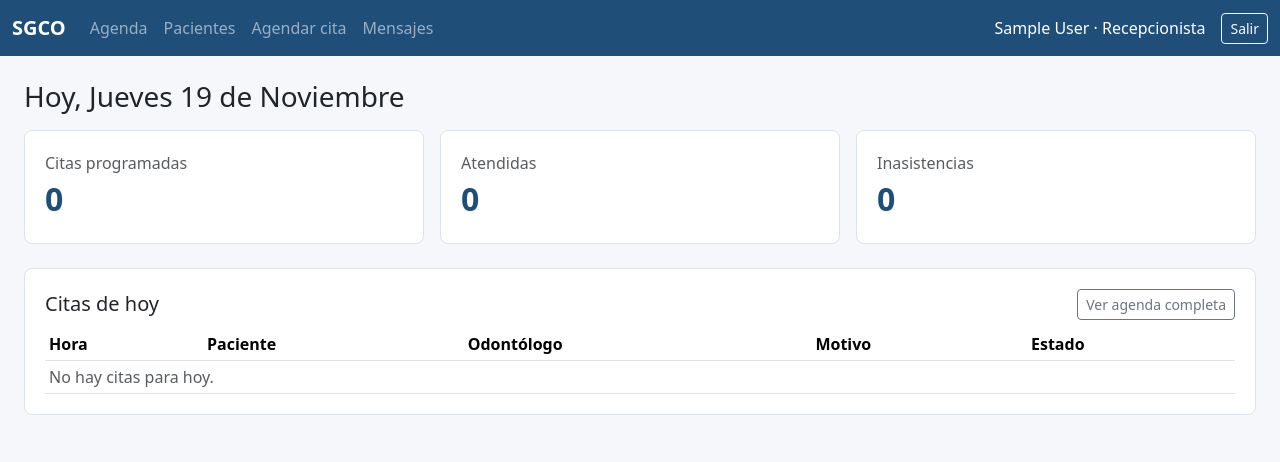
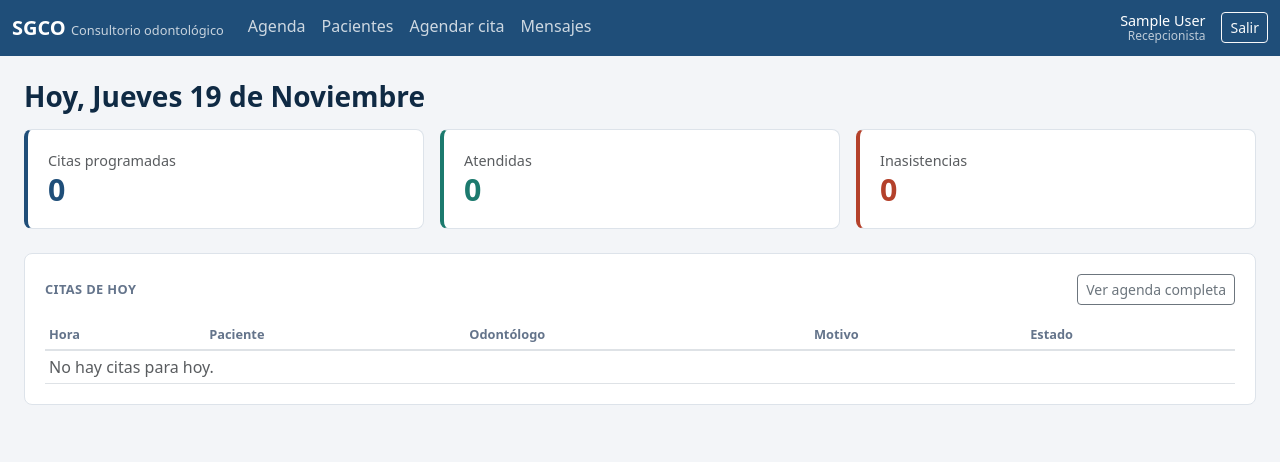
Before and after one commit to Esteban1532/sgco, a Django app: page / in a window 1280 px wide. Shown: the top 462 px of the page. Run offline with Django 5.2, Linux system fonts and the light colour scheme; the visitor is signed in with stand-in values (Sample User, id 1); data comes from the database, SQL or seed files in the repository; data that the repository does not hold is empty; some libraries are stand-ins or nearby versions.

Commit message:
Mejorar el diseño de las pantallas
- Menú con la sección activa marcada y el rol del usuario aparte.
- Agenda del día: tarjetas de cita con borde por estado, conteo de
  citas por odontólogo y filtro que ya no corta el texto (EH-01, 6).
- Cifras con color en inicio, plan de tratamiento y reportes.
- Pasos numerados en Agendar cita y tablas más legibles.
- Agendar desde la ficha del paciente ya no muestra errores antes de
  escribir, y la fecha viene con el día de hoy.

Co-Authored-By: Claude Opus 5.5 <noreply@anthropic.com>

```diff
--- a/sgco/apps/agenda/forms.py
+++ b/sgco/apps/agenda/forms.py
@@ -13,13 +13,13 @@ class BuscarFranjaForm(forms.Form):
 
     paciente = forms.ModelChoiceField(label='Paciente', queryset=Paciente.objects.all())
     odontologo = forms.ModelChoiceField(label='Odontólogo', queryset=Odontologo.objects.filter(is_active=True))
-    fecha = forms.DateField(label='Fecha', widget=forms.DateInput(attrs={'type': 'date'}))
+    fecha = forms.DateField(label='Fecha', widget=forms.DateInput(attrs={'type': 'date'}, format='%Y-%m-%d'))
     duracion_min = forms.TypedChoiceField(label='Duración', choices=DURACIONES, coerce=int, initial=30)
     motivo = forms.CharField(label='Motivo', max_length=200)
 
 
 class ReprogramarForm(forms.Form):
-    fecha = forms.DateField(label='Nueva fecha', widget=forms.DateInput(attrs={'type': 'date'}))
+    fecha = forms.DateField(label='Nueva fecha', widget=forms.DateInput(attrs={'type': 'date'}, format='%Y-%m-%d'))
     motivo = forms.CharField(label='Motivo del cambio', max_length=200)
 
 
--- a/sgco/apps/agenda/templates/agenda/nueva.html
+++ b/sgco/apps/agenda/templates/agenda/nueva.html
@@ -5,14 +5,14 @@
 <div class="row g-3">
   <div class="col-lg-5">
     <form method="get" class="tarjeta" novalidate>
-      <p class="text-muted small mb-3">1. Datos de la cita</p>
+      <h2 class="h6"><span class="paso">1</span>Datos de la cita</h2>
       {% include 'campos.html' %}
       <button class="btn btn-sgco w-100">Ver horas libres</button>
     </form>
   </div>
   <div class="col-lg-7">
     <div class="tarjeta">
-      <p class="text-muted small mb-3">2. Elija la hora</p>
+      <h2 class="h6"><span class="paso">2</span>Elija la hora</h2>
       {% if franjas is None %}
         <p class="text-muted mb-0">Complete los datos para ver las horas libres del odontólogo.</p>
       {% elif franjas %}
--- a/sgco/apps/agenda/views.py
+++ b/sgco/apps/agenda/views.py
@@ -49,7 +49,9 @@ def nueva(request):
     """Agendar cita en una sola pantalla: datos, franjas libres y confirmación (RF06, RF07, RNF08)."""
     servicio = AgendaService()
     datos_iniciales = {'paciente': request.GET.get('paciente'), 'fecha': timezone.localdate(), 'duracion_min': 30}
-    form = BuscarFranjaForm(request.POST or request.GET or None, initial=datos_iniciales)
+    # Si solo llega ?paciente= (botón Agendar de la ficha), el formulario se muestra sin errores.
+    busqueda = request.GET if 'odontologo' in request.GET else None
+    form = BuscarFranjaForm(request.POST or busqueda, initial=datos_iniciales)
     franjas = None
     if form.is_bound and form.is_valid():
         d = form.cleaned_data
--- a/sgco/apps/cuentas/templates/cuentas/ingresar.html
+++ b/sgco/apps/cuentas/templates/cuentas/ingresar.html
@@ -3,7 +3,7 @@
 {% block contenido %}
 <div class="login">
   <div class="text-center mb-4">
-    <div class="display-6 fw-bold" style="color:#1f4e79">SGCO</div>
+    <div class="marca">SGCO</div>
     <div class="text-muted">Sistema de Gestión del Consultorio Odontológico</div>
   </div>
   <form method="post" class="tarjeta">
--- a/sgco/apps/cuentas/templates/cuentas/inicio.html
+++ b/sgco/apps/cuentas/templates/cuentas/inicio.html
@@ -3,13 +3,13 @@
 {% block contenido %}
 <h1 class="h3 mb-3">Hoy, {{ hoy|date:"l j \d\e F" }}</h1>
 <div class="row g-3 mb-4">
-  <div class="col-md-4"><div class="tarjeta"><div class="text-muted">Citas programadas</div><div class="cifra">{{ programadas }}</div></div></div>
-  <div class="col-md-4"><div class="tarjeta"><div class="text-muted">Atendidas</div><div class="cifra">{{ atendidas }}</div></div></div>
-  <div class="col-md-4"><div class="tarjeta"><div class="text-muted">Inasistencias</div><div class="cifra">{{ inasistencias }}</div></div></div>
+  <div class="col-md-4"><div class="tarjeta tarjeta-cifra"><div class="text-muted">Citas programadas</div><div class="cifra">{{ programadas }}</div></div></div>
+  <div class="col-md-4"><div class="tarjeta tarjeta-cifra verde"><div class="text-muted">Atendidas</div><div class="cifra">{{ atendidas }}</div></div></div>
+  <div class="col-md-4"><div class="tarjeta tarjeta-cifra rojo"><div class="text-muted">Inasistencias</div><div class="cifra">{{ inasistencias }}</div></div></div>
 </div>
 <div class="tarjeta">
-  <div class="d-flex justify-content-between align-items-center mb-2">
-    <h2 class="h5 mb-0">{% if user.es_odontologo %}Mi agenda de hoy{% else %}Citas de hoy{% endif %}</h2>
+  <div class="d-flex justify-content-between align-items-center mb-3">
+    <h2 class="h6 mb-0">{% if user.es_odontologo %}Mi agenda de hoy{% else %}Citas de hoy{% endif %}</h2>
     <a href="{% url 'agenda:dia' %}" class="btn btn-sm btn-outline-secondary">Ver agenda completa</a>
   </div>
   <table class="table table-sm align-middle mb-0">
--- a/sgco/apps/historia_clinica/templates/historia_clinica/ver.html
+++ b/sgco/apps/historia_clinica/templates/historia_clinica/ver.html
@@ -29,7 +29,7 @@
     <div class="tarjeta">
       <h2 class="h6 text-muted">Evoluciones</h2>
       {% for e in evoluciones %}
-        <div class="border-bottom py-2">
+        <div class="evolucion">
           <div class="d-flex justify-content-between"><strong>{{ e.procedimiento }}</strong><span class="small text-muted">{{ e.fecha|date:"d/m/Y H:i" }}</span></div>
           <div>{{ e.descripcion|linebreaksbr }}</div>
           <div class="small text-muted">{{ e.odontologo }}{% if e.cita %} · cita del {{ e.cita.fecha|date:"d/m/Y" }}{% endif %}</div>
--- a/sgco/apps/reportes/templates/reportes/resumen.html
+++ b/sgco/apps/reportes/templates/reportes/resumen.html
@@ -16,9 +16,9 @@
   </form>
 </div>
 <div class="row g-3 mb-3">
-  <div class="col-md-3"><div class="tarjeta"><div class="text-muted">Citas</div><div class="cifra">{{ total_citas }}</div></div></div>
-  <div class="col-md-3"><div class="tarjeta"><div class="text-muted">Inasistencia</div><div class="cifra">{{ porcentaje_inasistencia }} %</div></div></div>
-  <div class="col-md-6"><div class="tarjeta"><div class="text-muted">Ingresos (pagos registrados)</div><div class="cifra">${{ ingresos|intcomma }}</div></div></div>
+  <div class="col-md-3"><div class="tarjeta tarjeta-cifra"><div class="text-muted">Citas</div><div class="cifra">{{ total_citas }}</div></div></div>
+  <div class="col-md-3"><div class="tarjeta tarjeta-cifra rojo"><div class="text-muted">Inasistencia</div><div class="cifra">{{ porcentaje_inasistencia }} %</div></div></div>
+  <div class="col-md-6"><div class="tarjeta tarjeta-cifra verde"><div class="text-muted">Ingresos (pagos registrados)</div><div class="cifra">${{ ingresos|intcomma }}</div></div></div>
 </div>
 <div class="row g-3">
   <div class="col-md-6"><div class="tarjeta">
--- a/sgco/static/sgco.css
+++ b/sgco/static/sgco.css
@@ -1,13 +1,106 @@
-body { background: #f5f7fa; }
-.bg-sgco { background: #1f4e79; }
-.btn-sgco { background: #1f4e79; color: #fff; }
-.btn-sgco:hover { background: #173d5f; color: #fff; }
-.tarjeta { background: #fff; border: 1px solid #dde3ea; border-radius: .5rem; padding: 1.25rem; }
-.cifra { font-size: 2rem; font-weight: 700; color: #1f4e79; }
-.estado-PROGRAMADA { background: #e7f0fb; color: #1f4e79; }
-.estado-ATENDIDA { background: #e3f4ef; color: #1c7a6e; }
-.estado-INASISTENCIA { background: #fdecea; color: #b4412b; }
-.estado-CANCELADA { background: #eceff3; color: #64748b; text-decoration: line-through; }
+/* Colores del consultorio */
+:root {
+  --sgco: #1f4e79;
+  --sgco-oscuro: #173d5f;
+  --sgco-claro: #e7f0fb;
+  --fondo: #f3f5f8;
+  --borde: #dde3ea;
+  --texto-suave: #64748b;
+  --verde: #1c7a6e;
+  --rojo: #b4412b;
+  --ambar: #b7791f;
+  --bs-link-color: #1f4e79;
+  --bs-link-color-rgb: 31, 78, 121;
+  --bs-link-hover-color: #173d5f;
+  --bs-link-hover-color-rgb: 23, 61, 95;
+}
+
+body { background: var(--fondo); color: #1e293b; }
+a { text-decoration: none; }
+a:hover { text-decoration: underline; }
+
+/* Barra superior */
+.bg-sgco { background: var(--sgco); }
+.navbar { padding-top: 0; padding-bottom: 0; }
+.navbar-brand small { font-weight: 400; font-size: .8rem; opacity: .75; }
+.navbar-dark .nav-link { color: rgba(255, 255, 255, .78); padding: .9rem .8rem; border-bottom: 3px solid transparent; }
+.navbar-dark .nav-link:hover { color: #fff; text-decoration: none; }
+.navbar-dark .nav-link.active { color: #fff; border-bottom-color: #fff; }
+.usuario-actual { color: #fff; font-size: .9rem; line-height: 1.2; text-align: right; }
+.usuario-actual small { display: block; font-size: .75rem; opacity: .7; }
+
+/* Títulos de página */
+main h1.h3 { font-weight: 600; color: #0f2a44; }
+
+/* Botones y campos */
+.btn-sgco { background: var(--sgco); border-color: var(--sgco); color: #fff; }
+.btn-sgco:hover, .btn-sgco:focus { background: var(--sgco-oscuro); border-color: var(--sgco-oscuro); color: #fff; }
+.btn-outline-primary { --bs-btn-color: var(--sgco); --bs-btn-border-color: #b9cde3; --bs-btn-hover-bg: var(--sgco); --bs-btn-hover-border-color: var(--sgco); --bs-btn-active-bg: var(--sgco-oscuro); --bs-btn-active-border-color: var(--sgco-oscuro); }
+.form-control:focus, .form-select:focus { border-color: #7fa6cc; box-shadow: 0 0 0 .2rem rgba(31, 78, 121, .15); }
+.form-label { font-weight: 500; font-size: .92rem; }
+
+/* Tarjetas */
+.tarjeta { background: #fff; border: 1px solid var(--borde); border-radius: .5rem; padding: 1.25rem; }
+.tarjeta h2.h6 { font-size: .8rem; font-weight: 600; text-transform: uppercase; letter-spacing: .03em; color: var(--texto-suave); margin-bottom: .75rem; }
+.paso { display: inline-block; width: 1.5rem; height: 1.5rem; line-height: 1.5rem; text-align: center; border-radius: 50%; background: var(--sgco); color: #fff; font-size: .8rem; margin-right: .4rem; }
+
+/* Cifras */
+.cifra { font-size: 1.9rem; font-weight: 700; color: var(--sgco); line-height: 1.2; }
+.tarjeta-cifra { border-left: 4px solid var(--sgco); }
+.tarjeta-cifra .text-muted { font-size: .9rem; }
+.tarjeta-cifra.verde { border-left-color: var(--verde); }
+.tarjeta-cifra.verde .cifra { color: var(--verde); }
+.tarjeta-cifra.rojo { border-left-color: var(--rojo); }
+.tarjeta-cifra.rojo .cifra { color: var(--rojo); }
+.tarjeta-cifra.ambar { border-left-color: var(--ambar); }
+.tarjeta-cifra.ambar .cifra { color: var(--ambar); }
+
+/* Tablas */
+.tarjeta .table { --bs-table-bg: transparent; }
+.table > thead th { font-size: .8rem; font-weight: 600; color: var(--texto-suave); border-bottom-width: 2px; white-space: nowrap; }
+.table > tbody tr:hover > td { background: #f8fafc; }
+.table td { vertical-align: middle; }
+
+/* Estados de la cita */
+.badge { font-weight: 600; }
+.estado-PROGRAMADA { background: var(--sgco-claro); color: var(--sgco); }
+.estado-ATENDIDA { background: #e3f4ef; color: var(--verde); }
+.estado-INASISTENCIA { background: #fdecea; color: var(--rojo); }
+.estado-CANCELADA { background: #eceff3; color: var(--texto-suave); text-decoration: line-through; }
+
+/* Agenda del día */
+.filtro-agenda .form-control { width: auto; }
+.filtro-agenda .form-select { width: auto; min-width: 15rem; }
+.columna-odontologo h2 { font-size: 1.05rem; font-weight: 600; margin-bottom: .1rem; }
+.columna-odontologo .especialidad { color: var(--texto-suave); font-size: .85rem; }
+.cita { background: #fff; border: 1px solid var(--borde); border-left: 4px solid var(--sgco); border-radius: .4rem; padding: .6rem .75rem; margin-bottom: .6rem; }
+.cita-ATENDIDA { border-left-color: var(--verde); }
+.cita-INASISTENCIA { border-left-color: var(--rojo); }
+.cita-CANCELADA { border-left-color: #cbd5e1; opacity: .75; }
+.cita .hora { font-weight: 600; }
+.cita .motivo { color: var(--texto-suave); font-size: .9rem; }
+
+/* Agendar */
 .franja { min-width: 5.5rem; }
-.alergia { background: #fdecea; border-left: 4px solid #e76f51; padding: .5rem .75rem; }
-.login { max-width: 380px; margin: 10vh auto; }
+
+/* Historia clínica */
+.alergia { background: #fdecea; border-left: 4px solid #e76f51; border-radius: .4rem; padding: .6rem .85rem; }
+dl dt { font-size: .8rem; font-weight: 600; color: var(--texto-suave); }
+dl dd { margin-bottom: .65rem; }
+.evolucion { border-left: 3px solid #c9dbee; padding: .2rem 0 .2rem .85rem; margin-bottom: 1rem; }
+
+/* Ingreso */
+.login { max-width: 380px; margin: 12vh auto; }
+.login .marca { color: var(--sgco); font-weight: 700; font-size: 2.4rem; letter-spacing: .02em; }
+
+@media (max-width: 575px) {
+  .filtro-agenda .form-control { flex: 1 1 8rem; }
+  .filtro-agenda .form-select { min-width: 0; flex: 1 1 100%; order: 3; }
+  .filtro-agenda .btn { order: 4; }
+}
+
+@media (max-width: 991px) {
+  .navbar-dark .nav-link { padding: .5rem 0; border-bottom: 0; }
+  .navbar-dark .nav-link.active { font-weight: 600; }
+  .usuario-actual { text-align: left; margin: .5rem 0; }
+}
--- a/sgco/templates/base.html
+++ b/sgco/templates/base.html
@@ -9,28 +9,30 @@
 </head>
 <body>
 {% if user.is_authenticated %}
-<nav class="navbar navbar-expand-lg navbar-dark bg-sgco mb-4">
+<nav class="navbar navbar-expand-lg navbar-dark bg-sgco mb-4 py-1 py-lg-0">
   <div class="container-fluid">
-    <a class="navbar-brand fw-bold" href="{% url 'inicio' %}">SGCO</a>
+    <a class="navbar-brand fw-bold" href="{% url 'inicio' %}">SGCO <small>Consultorio odontológico</small></a>
     <button class="navbar-toggler" type="button" data-bs-toggle="collapse" data-bs-target="#menu" aria-label="Menú">
       <span class="navbar-toggler-icon"></span>
     </button>
     <div class="collapse navbar-collapse" id="menu">
+      {% with ns=request.resolver_match.namespace un=request.resolver_match.url_name %}
       <ul class="navbar-nav me-auto">
-        <li class="nav-item"><a class="nav-link" href="{% url 'agenda:dia' %}">Agenda</a></li>
-        <li class="nav-item"><a class="nav-link" href="{% url 'pacientes:lista' %}">Pacientes</a></li>
+        <li class="nav-item"><a class="nav-link{% if ns == 'agenda' and un == 'dia' or ns == 'agenda' and un == 'reprogramar' %} active{% endif %}" href="{% url 'agenda:dia' %}">Agenda</a></li>
+        <li class="nav-item"><a class="nav-link{% if ns == 'pacientes' or ns == 'historia' or ns == 'tratamientos' %} active{% endif %}" href="{% url 'pacientes:lista' %}">Pacientes</a></li>
         {% if user.es_recepcionista or user.es_administrador %}
-        <li class="nav-item"><a class="nav-link" href="{% url 'agenda:nueva' %}">Agendar cita</a></li>
-        <li class="nav-item"><a class="nav-link" href="{% url 'notificaciones:lista' %}">Mensajes</a></li>
+        <li class="nav-item"><a class="nav-link{% if ns == 'agenda' and un == 'nueva' %} active{% endif %}" href="{% url 'agenda:nueva' %}">Agendar cita</a></li>
+        <li class="nav-item"><a class="nav-link{% if ns == 'notificaciones' %} active{% endif %}" href="{% url 'notificaciones:lista' %}">Mensajes</a></li>
         {% endif %}
         {% if user.es_administrador %}
-        <li class="nav-item"><a class="nav-link" href="{% url 'agenda:horarios' %}">Horarios</a></li>
-        <li class="nav-item"><a class="nav-link" href="{% url 'cuentas:usuarios' %}">Usuarios</a></li>
-        <li class="nav-item"><a class="nav-link" href="{% url 'reportes' %}">Reportes</a></li>
-        <li class="nav-item"><a class="nav-link" href="{% url 'auditoria' %}">Auditoría</a></li>
+        <li class="nav-item"><a class="nav-link{% if ns == 'agenda' and un != 'dia' and un != 'nueva' and un != 'reprogramar' %} active{% endif %}" href="{% url 'agenda:horarios' %}">Horarios</a></li>
+        <li class="nav-item"><a class="nav-link{% if ns == 'cuentas' %} active{% endif %}" href="{% url 'cuentas:usuarios' %}">Usuarios</a></li>
+        <li class="nav-item"><a class="nav-link{% if un == 'reportes' %} active{% endif %}" href="{% url 'reportes' %}">Reportes</a></li>
+        <li class="nav-item"><a class="nav-link{% if un == 'auditoria' %} active{% endif %}" href="{% url 'auditoria' %}">Auditoría</a></li>
         {% endif %}
       </ul>
-      <span class="navbar-text text-white me-3">{{ user.nombre_completo }} · {{ user.get_rol_display }}</span>
+      {% endwith %}
+      <div class="usuario-actual me-3">{{ user.nombre_completo }}<small>{{ user.get_rol_display }}</small></div>
       <form method="post" action="{% url 'cuentas:logout' %}">{% csrf_token %}
         <button class="btn btn-sm btn-outline-light">Salir</button>
       </form>
```
Also changed, not shown: sgco/apps/agenda/templates/agenda/dia.html (+17 -13 lines), sgco/apps/tratamientos/templates/tratamientos/detalle.html (+4 -4 lines).
